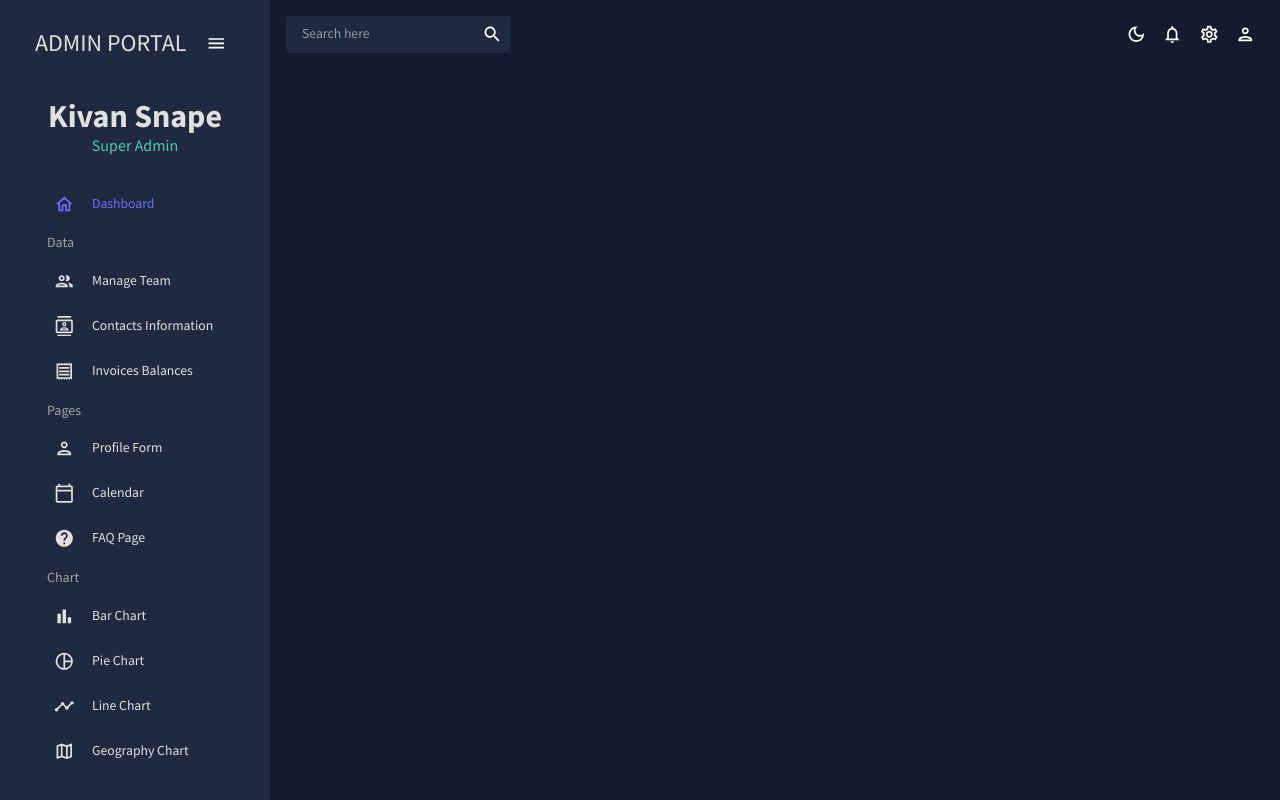
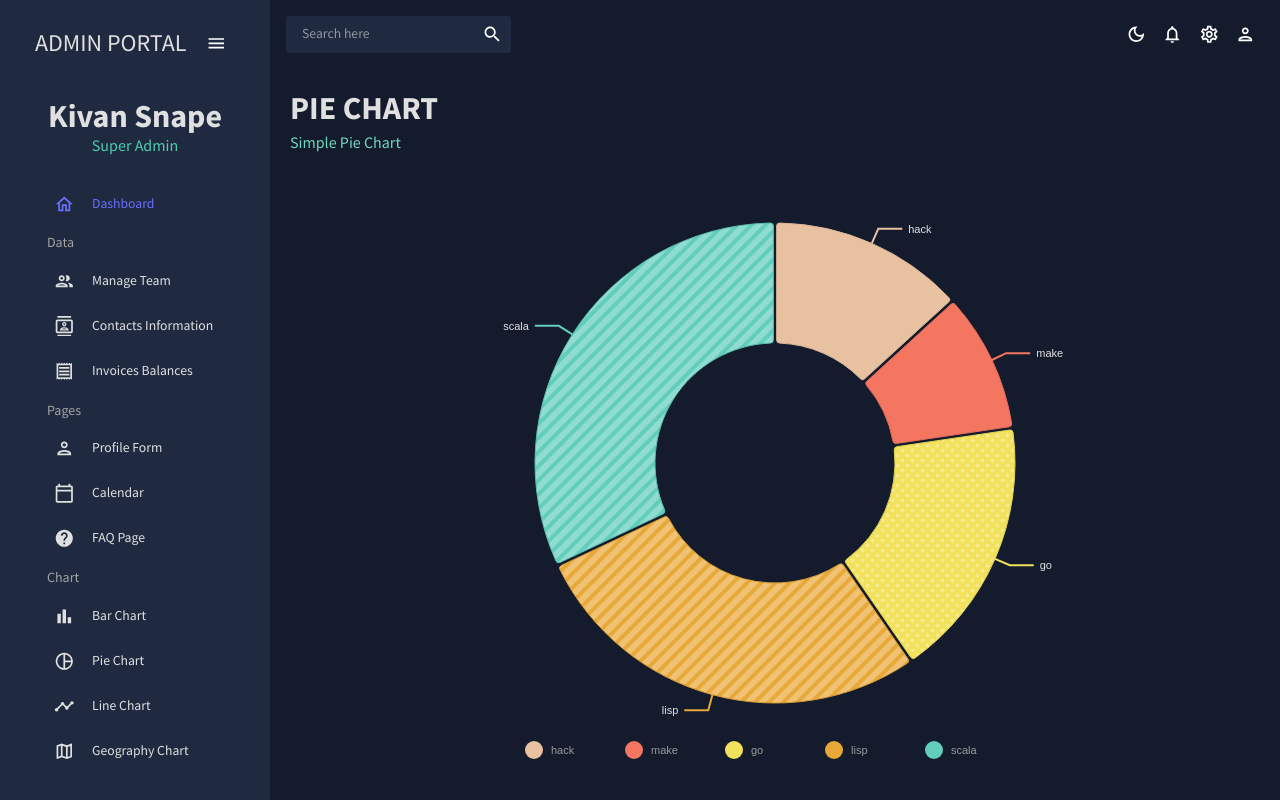
Before and after one commit to xxviiihours/admin-dashboard-app, a React (Create React App) app in the folder admin-ui/: page /pie in a window 1280 px wide. Built offline with nearby package versions, Linux system fonts and the light colour scheme.

Commit message:
Added Pie Chart Page

```diff
--- /dev/null
+++ b/admin-ui/src/components/PieChart.jsx
@@ -0,0 +1,167 @@
+import React from 'react';
+import { ResponsivePie } from '@nivo/pie';
+import { mockPieData as data } from './../data/mockData';
+import { useTheme, Box } from '@mui/material';
+import { tokens } from './../theme';
+
+const PieChart = ({ isDashboard = false }) => {
+	const theme = useTheme();
+	const colors = tokens(theme.palette.mode);
+
+	return (
+		<ResponsivePie
+			data={data}
+			theme={{
+				axis: {
+					domain: {
+						line: {
+							stroke: colors.grey[100],
+						},
+					},
+					legend: {
+						text: {
+							fill: colors.grey[100],
+						},
+					},
+					ticks: {
+						line: {
+							stroke: colors.grey[100],
+							strokeWidth: 1,
+						},
+						text: {
+							fill: colors.grey[100],
+						},
+					},
+				},
+				legends: {
+					text: {
+						fill: colors.grey[100],
+					},
+				},
+				tooltip: {
+					container: {
+						background: colors.grey[900],
+						// color: colors.grey[100]
+					},
+				},
+			}}
+			margin={{ top: 40, right: 80, bottom: 80, left: 80 }}
+			innerRadius={0.5}
+			padAngle={0.7}
+			cornerRadius={3}
+			activeOuterRadiusOffset={8}
+			borderWidth={1}
+			borderColor={{
+				from: 'color',
+				modifiers: [['darker', 0.2]],
+			}}
+			arcLinkLabelsSkipAngle={10}
+			arcLinkLabelsTextColor={colors.grey[100]}
+			arcLinkLabelsThickness={2}
+			arcLinkLabelsColor={{ from: 'color' }}
+			enableArcLabels={false}
+			arcLabelsSkipAngle={10}
+			arcLabelsTextColor={{
+				from: 'color',
+				modifiers: [['darker', 2]],
+			}}
+			defs={[
+				{
+					id: 'dots',
+					type: 'patternDots',
+					background: 'inherit',
+					color: 'rgba(255, 255, 255, 0.3)',
+					size: 4,
+					padding: 1,
+					stagger: true,
+				},
+				{
+					id: 'lines',
+					type: 'patternLines',
+					background: 'inherit',
+					color: 'rgba(255, 255, 255, 0.3)',
+					rotation: -45,
+					lineWidth: 6,
+					spacing: 10,
+				},
+			]}
+			fill={[
+				{
+					match: {
+						id: 'ruby',
+					},
+					id: 'dots',
+				},
+				{
+					match: {
+						id: 'c',
+					},
+					id: 'dots',
+				},
+				{
+					match: {
+						id: 'go',
+					},
+					id: 'dots',
+				},
+				{
+					match: {
+						id: 'python',
+					},
+					id: 'dots',
+				},
+				{
+					match: {
+						id: 'scala',
+					},
+					id: 'lines',
+				},
+				{
+					match: {
+						id: 'lisp',
+					},
+					id: 'lines',
+				},
+				{
+					match: {
+						id: 'elixir',
+					},
+					id: 'lines',
+				},
+				{
+					match: {
+						id: 'javascript',
+					},
+					id: 'lines',
+				},
+			]}
+			legends={[
+				{
+					anchor: 'bottom',
+					direction: 'row',
+					justify: false,
+					translateX: 0,
+					translateY: 56,
+					itemsSpacing: 0,
+					itemWidth: 100,
+					itemHeight: 18,
+					itemTextColor: '#999',
+					itemDirection: 'left-to-right',
+					itemOpacity: 1,
+					symbolSize: 18,
+					symbolShape: 'circle',
+					effects: [
+						{
+							on: 'hover',
+							style: {
+								itemTextColor: '#000',
+							},
+						},
+					],
+				},
+			]}
+		/>
+	);
+};
+
+export default PieChart;
--- a/admin-ui/src/layout/TheContent.jsx
+++ b/admin-ui/src/layout/TheContent.jsx
@@ -9,7 +9,7 @@
 const Calendar = React.lazy(() => import("../views/Calendar"));
 const FAQ = React.lazy(() => import("../views/FAQ"));
 const Bar = React.lazy(() => import("./../views/Bar"));
-// const Pie = React.lazy(() => import("./../views/pie"));
+const Pie = React.lazy(() => import("./../views/Pie"));
 // const Line = React.lazy(() => import("./../views/line"));
 // const Geography = React.lazy(() => import("./../views/geography"));
 // const Calendar = React.lazy(() => import("./../views/calendar"));
@@ -25,7 +25,7 @@
 			<Route path='/calendar' element={<Calendar />} />
 			<Route path='/faq' element={<FAQ />} />
 			<Route path='/bar' element={<Bar />} />
-			{/* <Route path='/pie' element={<Pie />} /> */}
+			<Route path='/pie' element={<Pie />} />
 			{/* <Route path='/line' element={<Line />} /> */}
 			{/* <Route path='/geography' element={<Geography />} /> */}
 			{/* <Route path='/calendar' element={<Calendar />} /> */}
--- /dev/null
+++ b/admin-ui/src/views/Pie/index.jsx
@@ -0,0 +1,17 @@
+import React from 'react';
+import { Box } from '@mui/material';
+import ContentHeader from './../../components/ContentHeader';
+import PieChart from '../../components/PieChart';
+
+const Pie = () => {
+	return (
+		<Box m={'20px'}>
+			<ContentHeader title={'PIE CHART'} subtitle={'Simple Pie Chart'} />
+			<Box height={'75vh'}>
+				<PieChart />
+			</Box>
+		</Box>
+	);
+};
+
+export default Pie;
```
